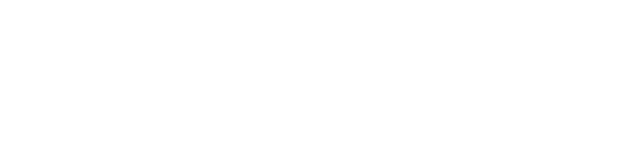
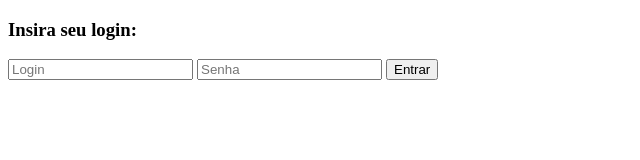
Before and after one commit to JoaoGabrielSSilva/ProjetosDeCursos, a plain HTML site: page EBAC_EmailChallenge/index.html in a window 1280 px wide. Shown: the whole page, without its empty margins (0-640 px from the left). Drawn offline with Linux system fonts and the light colour scheme.

Commit message:
Update index.html

```diff
--- a/EBAC_EmailChallenge/index.html
+++ b/EBAC_EmailChallenge/index.html
@@ -1 +1,31 @@
-<html>
+<!DOCTYPE html>
+<html lang="pt-br">
+  <head>
+    <meta charset="UTF-8" />
+    <meta http-equiv="X-UA-Compatible" content="IE=edge" />
+    <meta name="viewport" content="width=device-width, initial-scale=1.0" />
+    <title>EBAC LOGIN</title>
+    <link rel="stylesheet" href="style.css" />
+  </head>
+  <body>
+    <form>
+      <h3>Insira seu login:</h3>
+      <input type="text" placeholder="Login" id="login" />
+      <input type="password" placeholder="Senha" id="senha" />
+      <input type="submit" value="Entrar" onclick="logar(); return false" />
+    </form>
+
+    <script>
+      function logar() {
+        var login = document.getElementById("login").value;
+        var senha = document.getElementById("senha").value;
+
+        if (login == "admin" && senha == "admin") {
+          alert("Sucesso!");
+        } else {
+          alert("Acesso negado.");
+        }
+      }
+    </script>
+  </body>
+</html>
```
